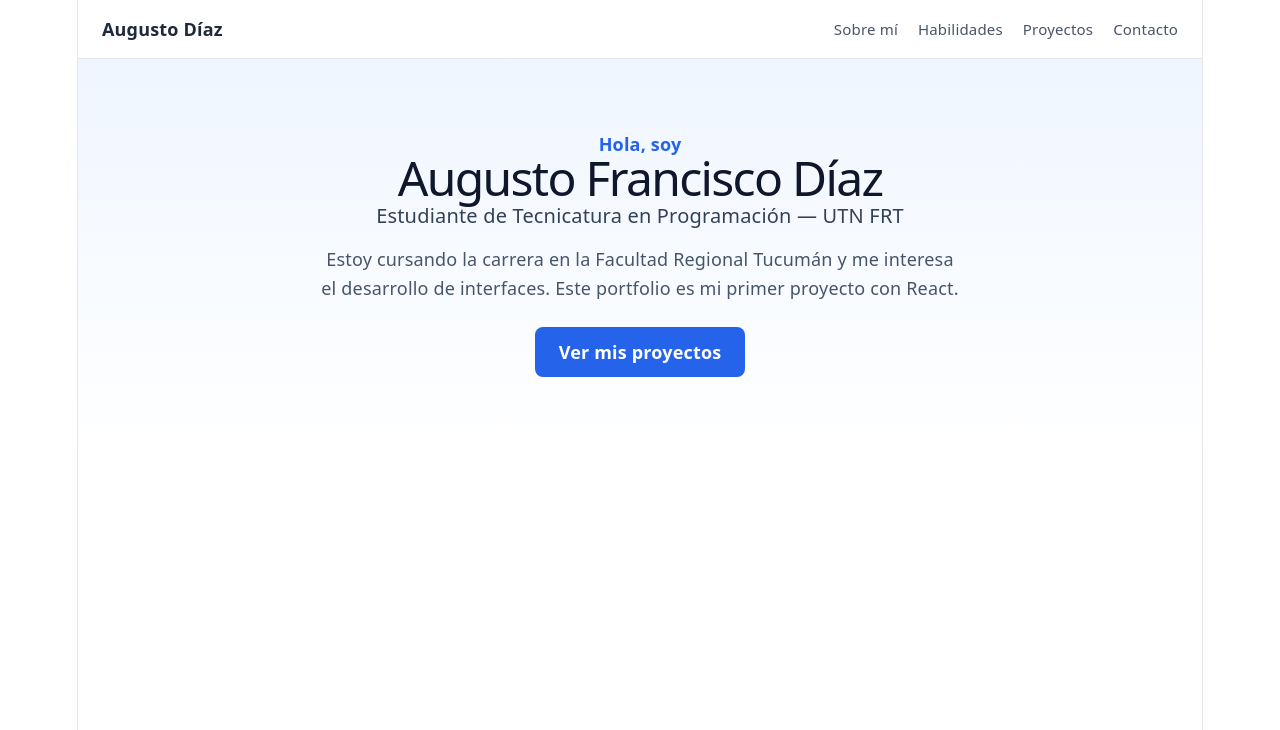
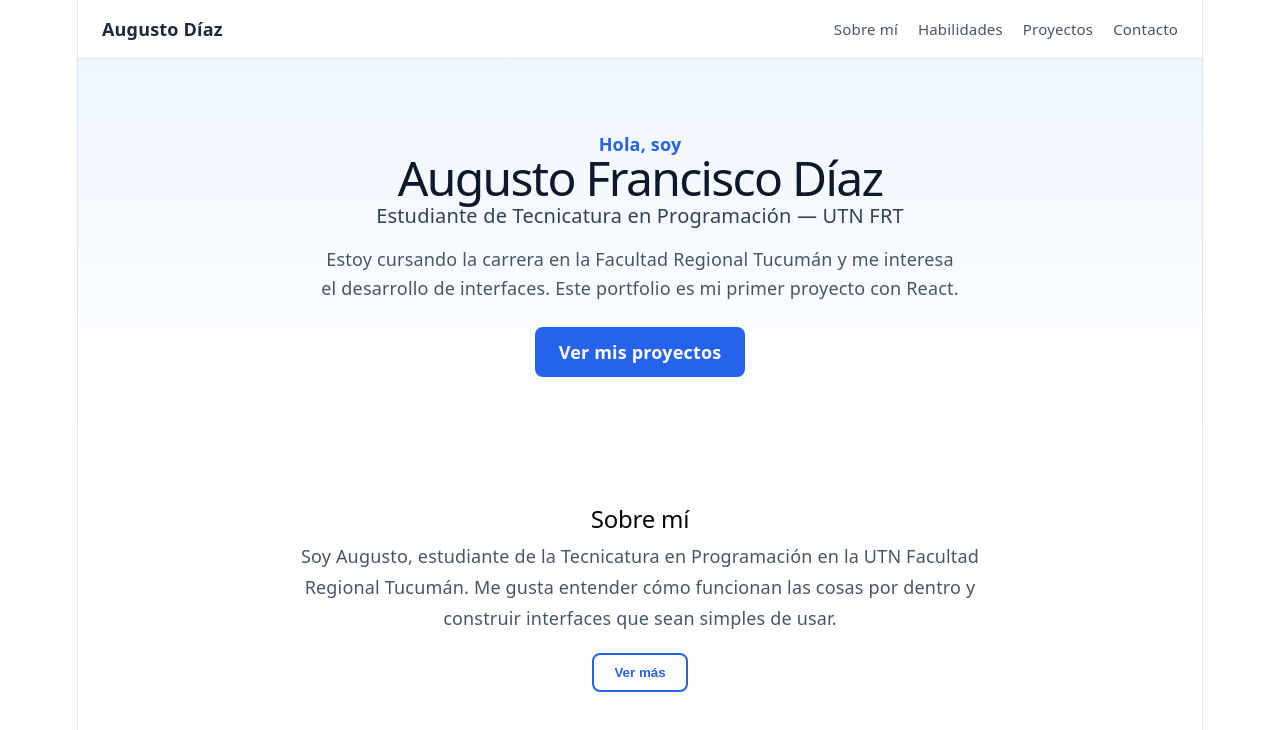
Before and after one commit to frandiazz/tp_programacion, a React (Vite) app: page / in a window 1280 px wide. Shown: the top 730 px of the page. Built offline with nearby package versions, Linux system fonts and the light colour scheme.

Commit message:
feat: seccion Sobre mi con useState, evento onClick y renderizado condicional

```diff
--- a/src/App.jsx
+++ b/src/App.jsx
@@ -1,5 +1,6 @@
 import Header from './components/Header.jsx'
 import Hero from './components/Hero.jsx'
+import About from './components/About.jsx'
 
 function App() {
   const misDatos = {
@@ -17,6 +18,7 @@ function App() {
         profesion={misDatos.profesion}
         presentacion={misDatos.presentacion}
       />
+      <About />
     </>
   )
 }
--- /dev/null
+++ b/src/components/About.css
@@ -0,0 +1,43 @@
+.sobre-mi {
+  max-width: 720px;
+  margin: 0 auto;
+  padding: 56px 24px;
+  text-align: center;
+}
+
+.sobre-mi__texto,
+.sobre-mi__extra p {
+  color: #475569;
+  line-height: 1.7;
+}
+
+.sobre-mi__extra {
+  animation: aparecer 0.3s ease;
+}
+
+@keyframes aparecer {
+  from {
+    opacity: 0;
+    transform: translateY(-6px);
+  }
+  to {
+    opacity: 1;
+    transform: translateY(0);
+  }
+}
+
+.sobre-mi__boton {
+  margin-top: 20px;
+  padding: 10px 20px;
+  border: 2px solid #2563eb;
+  background-color: #ffffff;
+  color: #2563eb;
+  border-radius: 8px;
+  font-weight: 600;
+  cursor: pointer;
+}
+
+.sobre-mi__boton:hover {
+  background-color: #2563eb;
+  color: #ffffff;
+}
--- /dev/null
+++ b/src/components/About.jsx
@@ -0,0 +1,38 @@
+import { useState } from 'react'
+import './About.css'
+
+function About() {
+  const [mostrarMas, setMostrarMas] = useState(false)
+
+  return (
+    <section className="sobre-mi" id="sobre-mi">
+      <h2>Sobre mí</h2>
+      <p className="sobre-mi__texto">
+        Soy Augusto, estudiante de la Tecnicatura en Programación en la UTN
+        Facultad Regional Tucumán. Me gusta entender cómo funcionan las cosas
+        por dentro y construir interfaces que sean simples de usar.
+      </p>
+
+      {mostrarMas && (
+        <div className="sobre-mi__extra">
+          <p>
+            Fuera de la facultad me dedico a practicar programación y a seguir
+            cursos de desarrollo web. Mi objetivo es consolidarme como
+            desarrollador frontend y, con el tiempo, trabajar también en
+            proyectos que combinen frontend y datos.
+          </p>
+        </div>
+      )}
+
+      <button
+        type="button"
+        className="sobre-mi__boton"
+        onClick={() => setMostrarMas(!mostrarMas)}
+      >
+        {mostrarMas ? 'Ver menos' : 'Ver más'}
+      </button>
+    </section>
+  )
+}
+
+export default About
```
